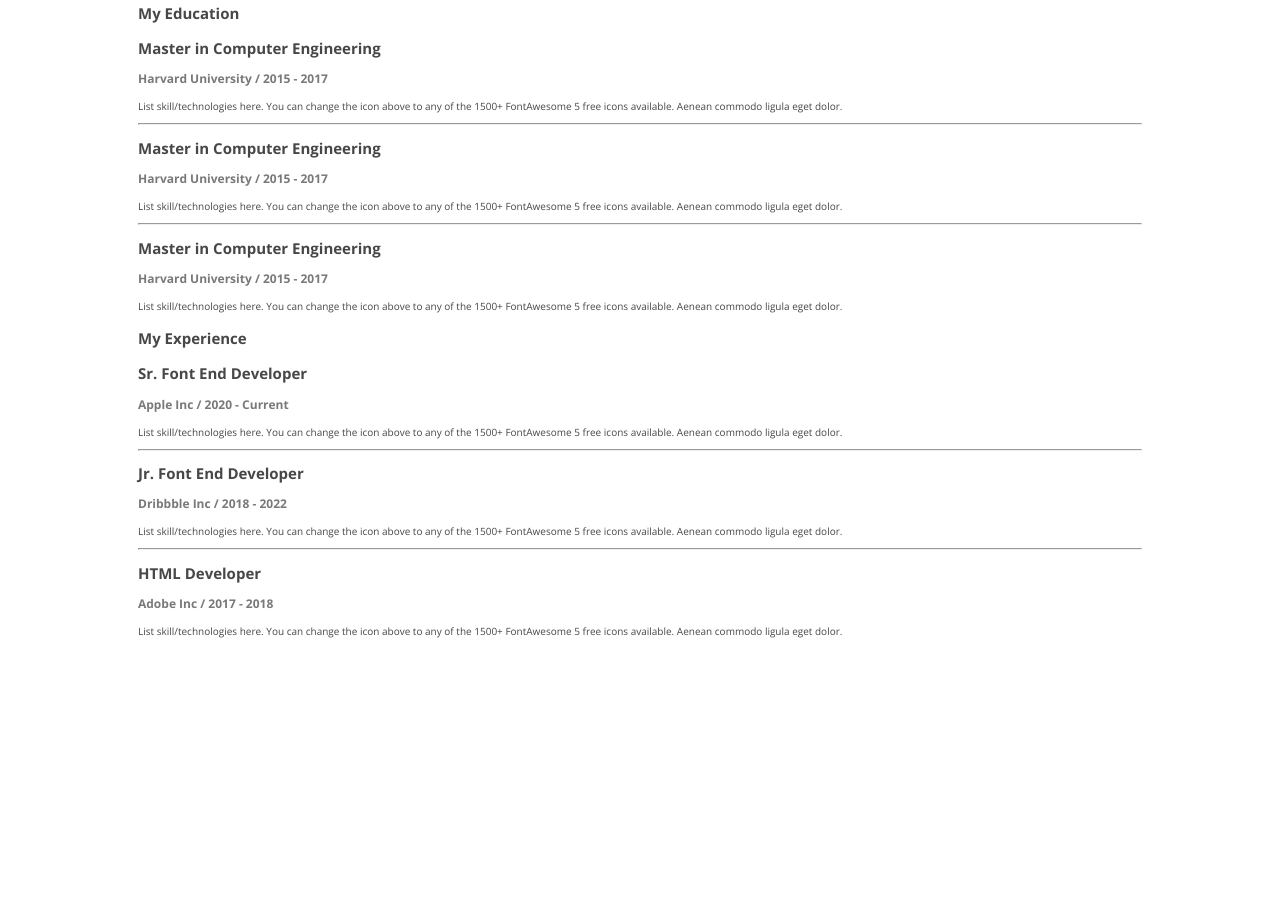
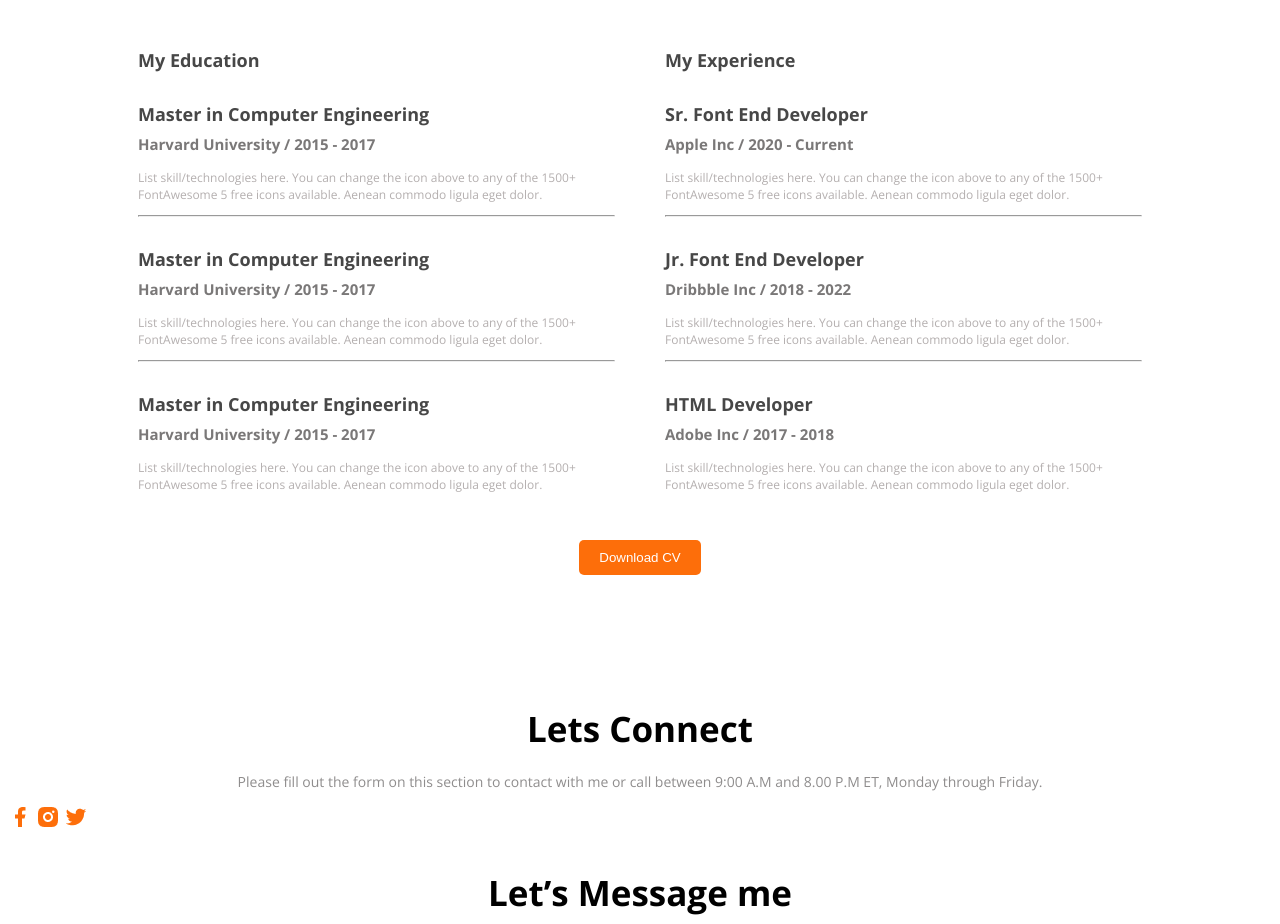
Before and after one commit to afsana43/developer-portfolio, a plain HTML site: page index.html in a window 1280 px wide. Shown: the part 1993-2917 px from the top of the page. Before the commit the page ends 2761 px from the top, so only its background shows below. Drawn offline with nearby package versions, Linux system fonts and the light colour scheme.

Commit message:
resume section done

```diff
--- a/index.html
+++ b/index.html
@@ -133,7 +133,7 @@
         </div>
         <div class="resume-column">
           <h3 class="resume-title">My Experience</h3>
-           <div class="resume-item">
+          <div class="resume-item">
             <h2 class="resume-title">Sr. Font End Developer</h2>
             <h3 class="resume-institute">Apple Inc / 2020 - Current</h3>
             <p class="resume-desc">List skill/technologies here. You can change the icon above
@@ -155,9 +155,27 @@
           </div>
         </div>
       </div>
+      <div class="btn-download">
+        <button class="btn-primary">Download CV</button>
+      </div>
     </section>
   </main>
-  <footer></footer>
+  <!-- footer section -->
+  <footer>
+    <div class="footer-column">
+      <h3 class="section-title">Lets Connect</h3>
+      <p class="section-desc">Please fill out the form on this section to contact with me or call between 9:00 A.M and
+        8.00 P.M ET, Monday through Friday.</p>
+        <div class="social-icon">
+       <a href=""> <img src="/images/icons/facebook.png" alt=""></a>
+       <a href=""> <img src="/images/icons/insta.png" alt=""></a>
+       <a href=""><img src="/images/icons/twitter.png" alt=""></a>
+        </div>
+    </div>
+    <div class="footer-column">
+   <h3 class="section-title">Let’s Message me</h3>
+    </div>
+  </footer>
 </body>
 
 </html>
--- a/style.css
+++ b/style.css
@@ -158,19 +158,35 @@
     color: #8f8d8d;
 }
 /* resume section */
+.resume-container{
+    display: flex;
+    gap: 50px;
+    margin-top: 30px;
+}
 .resume-title{
     font-size: 20px;
     color: #474747;
     font-weight: bold;
 }
 .resume-title{
- font-size: 15px;
+ font-size: 18px;
+ margin-bottom: 0px;
+ margin-top: 30px;
 }
 .resume-institute{
-    font-size: 12px;
+    font-size: 15px;
     color: #7a7878;
+    margin-top: 8px;
 }
 .resume-desc{
-    font-size: 10px;
-    color: #474747;
+    font-size: 12px;
+    color: #b4afaf;
 }
+.btn-download{
+    text-align: center;
+    margin-top: 35px;
+}
+/* footer section */
+.social-icon{
+
+}
```
